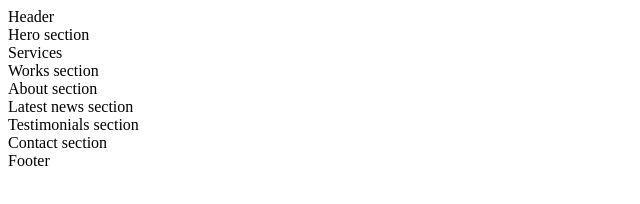
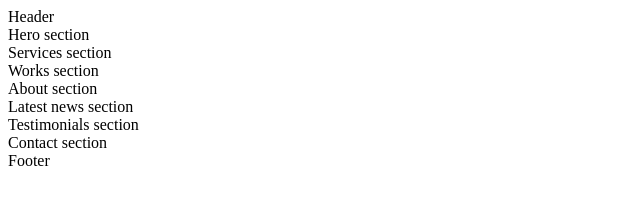
Before and after one commit to golden-licht/alx-frontend, a plain HTML site: page 0x00-html_advanced/5-index.html in a window 1280 px wide. Shown: the full height of the page, 0-640 px from the left. Drawn offline with Linux system fonts and the light colour scheme.

Commit message:
Services *section

```diff
--- a/0x00-html_advanced/5-index.html
+++ b/0x00-html_advanced/5-index.html
@@ -18,7 +18,7 @@
 
     <main>
         <section>Hero section</section>
-        <section>Services</section>
+        <section>Services section</section>
         <section>Works section</section>
         <section>About section</section>
         <section>Latest news section</section>
```
Also changed, not shown: 0x00-html_advanced/6-index.html (+1 -1 lines), 0x00-html_advanced/7-index.html (+1 -1 lines), 0x00-html_advanced/8-index.html (+1 -1 lines).
